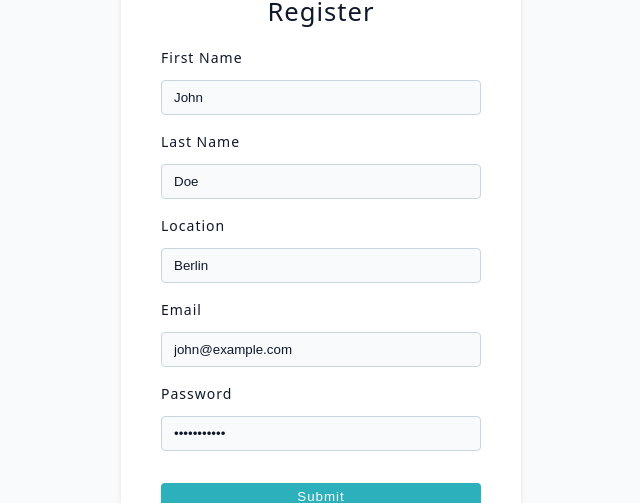
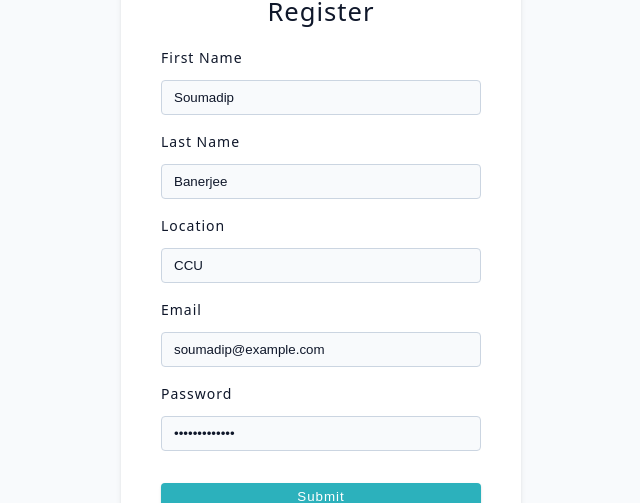
Before and after one commit to callmeskyy111/jobify-app, a React (Vite) app in the folder client/: page /register in a window 1280 px wide. Shown: the part 164-667 px from the top of the page, without its empty margins (319-959 px from the left). Built offline with nearby package versions, Linux system fonts and the light colour scheme.

Commit message:
User Schema Update For AVATAR✅

```diff
--- a/client/src/pages/Login.jsx
+++ b/client/src/pages/Login.jsx
@@ -13,7 +13,7 @@ export const loginAction = async ({ request }) => {
     return redirect("/dashboard");
   } catch (err) {
     console.log("🔴ERROR:", err);
-    toast.error(err?.response?.data?.msg);
+    toast.error(`${err?.response?.statusText}, ${err?.message}`);
     return err;
   }
 };
@@ -31,14 +31,14 @@ function Login() {
           name="email"
           placeholderTxt="Enter your email"
           labelTxt="Email"
-          defaultValue="john@example.com"
+          defaultValue="soumadip@example.com"
         />
         <FormRow
           type="password"
           name="password"
           placeholderTxt="Enter your password"
           labelTxt="Password"
-          defaultValue="password123"
+          defaultValue="soumadip12345"
         />
         <button type="submit" className="btn btn-block" disabled={isSubmitting}>
           {isSubmitting ? "Submitting... ⌛" : "Submit"}
--- a/client/src/pages/Register.jsx
+++ b/client/src/pages/Register.jsx
@@ -33,35 +33,35 @@ function Register() {
           type="text"
           name="name"
           labelTxt="First Name"
-          defaultValue="John"
+          defaultValue="Soumadip"
           placeholderTxt="Enter your first name"
         />
         <FormRow
           type="text"
           name="lastName"
           labelTxt="Last Name"
-          defaultValue="Doe"
+          defaultValue="Banerjee"
           placeholderTxt="Enter your last name"
         />
         <FormRow
           type="text"
           name="location"
           labelTxt="Location"
-          defaultValue="Berlin"
+          defaultValue="CCU"
           placeholderTxt="Enter your location"
         />
         <FormRow
           type="email"
           name="email"
           labelTxt="Email"
-          defaultValue="john@example.com"
+          defaultValue="soumadip@example.com"
           placeholderTxt="Enter your email"
         />
         <FormRow
           type="password"
           name="password"
           labelTxt="Password"
-          defaultValue="password123"
+          defaultValue="soumadip12345"
           placeholderTxt="Enter your password"
         />
 
```
Also changed, not shown: 1 other file (tests, documents, lock files or other folders).
